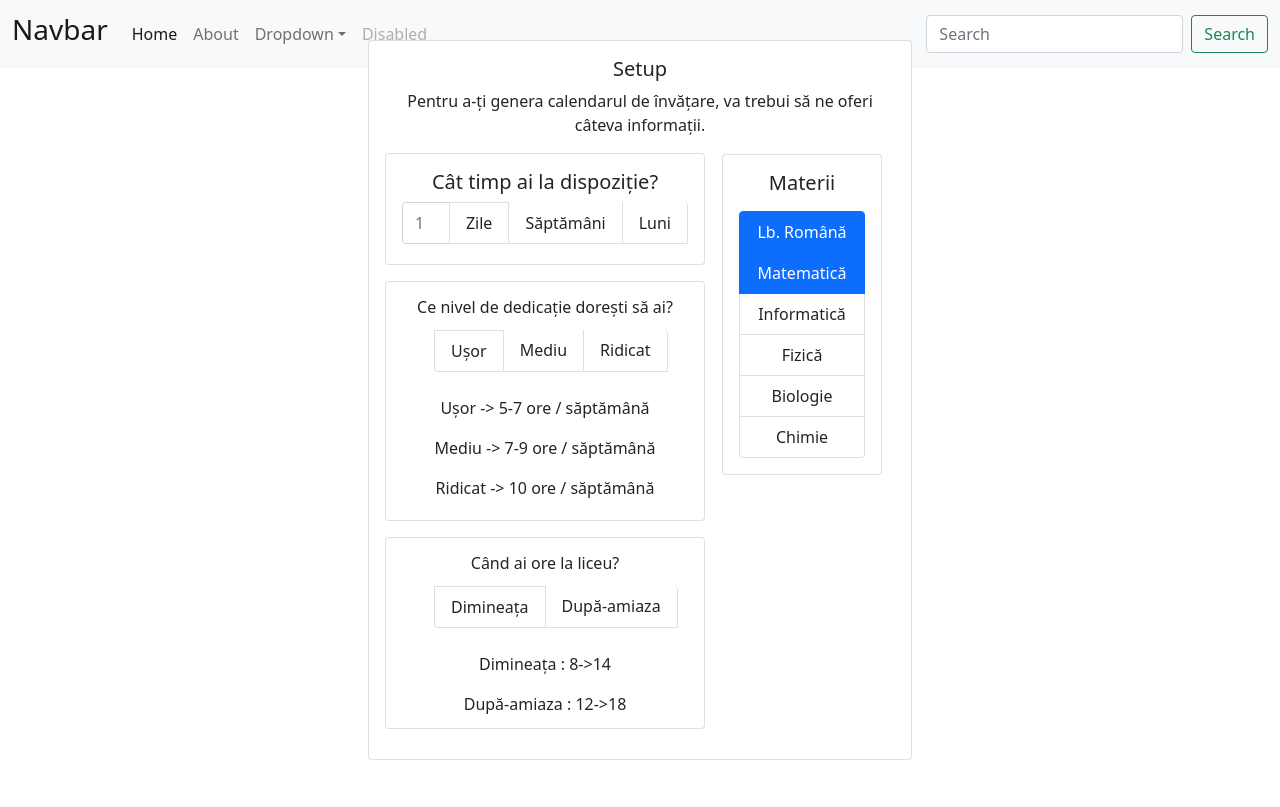
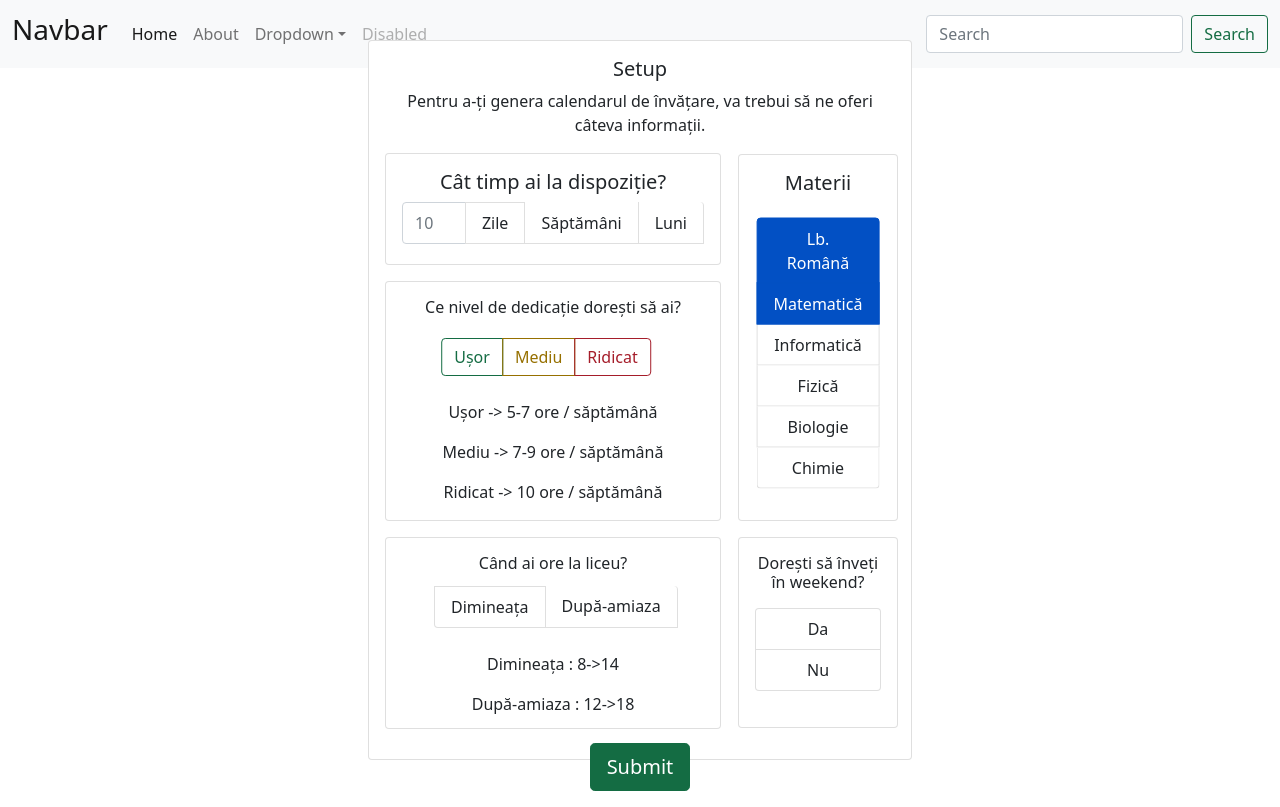
Before and after one commit to NuapteBuna/eduvision, a React (Create React App) app: page /learn-setup in a window 1280 px wide. Built offline with nearby package versions, Linux system fonts and the light colour scheme.

Commit message:
Refined Test and Learn

```diff
--- a/package.json
+++ b/package.json
@@ -13,6 +13,7 @@
     "react-dom": "^18.1.0",
     "react-router-dom": "^5.3.3",
     "react-scripts": "5.0.1",
+    "state-pool": "^0.7.1",
     "web-vitals": "^2.1.4"
   },
   "scripts": {
--- a/src/App.css
+++ b/src/App.css
@@ -1,7 +1,9 @@
 .App {
   text-align: center;
 }
-
+.bg-primary{
+  background-color: #181a1b;
+}
 .App-logo {
   height: 40vmin;
   pointer-events: none;
--- a/src/App.js
+++ b/src/App.js
@@ -3,7 +3,7 @@ import './App.css';
 import Navbar from './Navbar';
 import Home from './Home';
 import About from './About';
-import LearnSetup from './Learn1';
+import Learn from './Learn1';
 import Test from './Test';
 import { BrowserRouter as Router, Route, Switch } from "react-router-dom";
 
@@ -16,7 +16,7 @@ function App() {
             <Switch>
               <Route exact path="/" component={Home} />
               <Route exact path="/about" component={About} />
-              <Route exact path="/learn-setup" component={LearnSetup} />
+              <Route exact path="/learn-setup" component={Learn.LearnSetup} />
               <Route exact path="/test" component={Test} />
             </Switch>
           </div>
--- a/src/Home.js
+++ b/src/Home.js
@@ -8,9 +8,6 @@ const Home = () => {
         history.push('/learn-setup');
     };
 
-    const handleClick2 = () => {
-        history.push('/test');
-    }
 
     return (
         <div className="home">
@@ -19,7 +16,6 @@ const Home = () => {
             </div>
 
             <button type="button" class="btn btn-primary position-absolute start-50 translate-middle btn-lg" style={{position:"fixed", bottom:"80px"}} onClick={handleClick}>Learn</button>
-            <button type="button" class="btn btn-primary position-absolute start-50 translate-middle btn-lg" style={{bottom:"20px"}} onClick={handleClick2}>Shortcut to test</button>
         </div>
     );
 }
--- a/src/Learn1.js
+++ b/src/Learn1.js
@@ -1,6 +1,14 @@
+import { useHistory } from "react-router-dom";
+
+var currentobjects = 2, timeValue, globalTime = 0, difficultyLevel ="", learningMode="", weekend=0;
+
+function returnvalues() {
+    return [currentobjects, globalTime, learningMode, difficultyLevel, weekend];
+}
+
 const LearnSetup = () => {
 
-    var currentobjects = 2, timeValue, globalTime = 0, difficultyLevel ="", learningMode="";
+    //var currentobjects = 2, timeValue, globalTime = 0, difficultyLevel ="", learningMode="", weekend=0;
 
     const saveData = () => {
 
@@ -139,23 +147,23 @@ const LearnSetup = () => {
 
     const activateEasy = () => {
         difficultyLevel = "easy";
-        document.getElementById('easy').classList.add('success');
-        document.getElementById('medium').classList.remove('warning');
-        document.getElementById('hard').classList.remove('danger');
+        document.getElementById('easy').classList.add('active');
+        document.getElementById('medium').classList.remove('active');
+        document.getElementById('hard').classList.remove('active');
     }
 
     const activateMedium = () => {
         difficultyLevel = "medium";
-        document.getElementById('easy').classList.remove('success');
-        document.getElementById('medium').classList.add('warning');
-        document.getElementById('hard').classList.remove('danger');
+        document.getElementById('easy').classList.remove('active');
+        document.getElementById('medium').classList.add('active');
+        document.getElementById('hard').classList.remove('active');
     }
 
     const activateHard = () => {
         difficultyLevel = "hard";
-        document.getElementById('easy').classList.remove('success');
-        document.getElementById('medium').classList.remove('warning');
-        document.getElementById('hard').classList.add('danger');
+        document.getElementById('easy').classList.remove('active');
+        document.getElementById('medium').classList.remove('active');
+        document.getElementById('hard').classList.add('active');
     }
 
     const activateMorning = () => {
@@ -170,6 +178,35 @@ const LearnSetup = () => {
         document.getElementById('afternoon').classList.add('active');
     }
 
+    const activateDa = () => {
+        weekend = 1;
+        document.getElementById("da").classList.add("active");
+        document.getElementById("nu").classList.remove("active");
+    }
+
+    const activateNu = () => {
+        weekend = 0;
+        document.getElementById("da").classList.remove("active");
+        document.getElementById("nu").classList.add("active");
+    }
+
+
+    const history = useHistory();
+
+    const submit = () => {
+        ChangeTimeToDays();
+        {/*
+            globalTime = nr de zile
+            learningMode = dimi/dupa
+            difficultyLevel = easy/medium/hard
+            weekend = 1/0
+        */}
+        alert("Nr de obiecte: " + currentobjects + "\n" + "Nr de zile: " + globalTime + "\n" + "Mod de invatare: " + learningMode + "\n" + "Nivel de dificultate: " + difficultyLevel + "\n" + "Weekend: " + weekend);
+        history.push("/test");
+    }
+
+
+
     return (
         <div className="learn1">
 
@@ -177,7 +214,7 @@ const LearnSetup = () => {
                 <div className="card-body">
                     <h5 className="card-title">Setup</h5>
                     <p className="card-text">Pentru a-ți genera calendarul de învățare, va trebui să ne oferi câteva informații.</p>
-                        <div className = "card" style={{width:"20rem", height:"7rem", marginTop:"1rem"}}>
+                        <div className = "card" style={{width:"21rem", height:"7rem", marginTop:"1rem"}}>
                             <div className="card-body">
                                 <h5 className="card-title">Cât timp ai la dispoziție?</h5>
                                 <div class="input-group">
@@ -187,11 +224,11 @@ const LearnSetup = () => {
                                     <button className ="list-group-item btn btn-outline-primary" type="button" id = "months" onClick = {activateMonths}>Luni</button>
                                 </div>
                             </div>
-                            <div className="card position-absolute top-0" style={{width:"10rem", marginLeft:"21rem", marginTop:""}}>
+                            <div className="card position-absolute top-0" style={{width:"10rem", marginLeft:"22rem", marginTop:"", height:"22.93rem"}}>
                                 <div className="card-body">
                                     <h5 className="card-title">Materii</h5>
                                     <p className="card-text"></p>
-                                    <div className="list-group">
+                                    <div className="list-group position-absolute top-50 start-50 translate-middle" style={{marginTop:"1rem"}}>
                                         <button type="button" className="list-group-item list-group-item-action active" id="mat1">Lb. Română</button>
                                         <button type="button" className="list-group-item list-group-item-action active" id="mat2">Matematică</button>
                                         <button type="button" className="list-group-item list-group-item-action" id="mat3" onClick={activatemat3}>Informatică</button>
@@ -201,36 +238,53 @@ const LearnSetup = () => {
                                     </div>
                                 </div>
                             </div>
+                            <div className="card position-absolute top-0" style={{width:"10rem", marginLeft:"22rem", marginTop:"23.93rem", height:"11.93rem"}}>
+                                <div className="card-body">
+                                    <h6 className="card-title">Dorești să înveți în weekend?</h6>
+                                    <p className="card-text"></p>
+                                    <div className="list-group">
+                                        <button type="button" className="list-group-item list-group-item-action" id="da" onClick={activateDa}>Da</button>
+                                        <button type="button" className="list-group-item list-group-item-action" id="nu" onClick={activateNu}>Nu</button>
+                                    </div>
+                                </div>
+                            </div>
                         </div>
-                    <div className = "card" style={{width:"20rem", height:"15rem", marginTop:"1rem",}}>
+                    <div className = "card" style={{width:"21rem", height:"15rem", marginTop:"1rem",}}>
                         <div className="card-body">
                             <h6 className="card-title">Ce nivel de dedicație dorești să ai?</h6>
-                            <div class="input-group" style={{marginLeft:"2rem",marginTop:"0.8rem"}} >
-                                <button className ="list-group-item btn btn-success" type="button" id = "easy" onClick = {activateEasy}>Ușor</button>
-                                <button className ="list-group-item btn btn-warning" type="button" id = "medium" onClick={activateMedium}>Mediu</button>
-                                <button className ="list-group-item btn btn-danger" type="button" id = "hard" onClick={activateHard}>Ridicat</button>
+                            <div class="btn-group translate-middle-x" role="group" style={{marginLeft:"9rem",marginTop:"0.8rem"}} >
+                                <button className ="btn btn-outline-success" type="button" id = "easy" onClick = {activateEasy} >Ușor</button>
+                                <button className ="btn btn-outline-warning" type="button" id = "medium" onClick={activateMedium}>Mediu</button>
+                                <button className ="btn btn-outline-danger" type="button" id = "hard" onClick={activateHard}>Ridicat</button>
                             </div>
-                            <br/>
+                            <br/><br/>
                             <p class="easymean">Ușor -&gt; 5-7 ore / săptămână</p>
                             <p class="mediummean">Mediu -&gt; 7-9 ore / săptămână</p>
                             <p class="hardmean">Ridicat -&gt; 10 ore / săptămână</p>
                         </div>
                     </div>
-                    <div className = "card" style={{width:"20rem", height:"12rem", marginTop:"1rem",}}>
+                    <div className = "card" style={{width:"21rem", height:"12rem", marginTop:"1rem",}}>
                         <div className="card-body">
                             <h6 className="card-title">Când ai ore la liceu?</h6>
                             <div class="input-group" style={{marginLeft:"2rem",marginTop:"0.8rem"}} >
-                                <button className ="list-group-item btn btn-outline-secondary" type="button" id = "morning" onClick={activateMorning}>Dimineața</button>
-                                <button className ="list-group-item btn btn-outline-secondary" type="button" id = "afternoon" onClick={activateAfternoon}>După-amiaza</button>
+                                <button className ="list-group-item btn btn-outline-primary" type="button" id = "morning" onClick={activateMorning}>Dimineața</button>
+                                <button className ="list-group-item btn btn-outline-primary" type="button" id = "afternoon" onClick={activateAfternoon}>După-amiaza</button>
                             </div>
                             <br/>
                             <p class="easymean">Dimineața : 8-&gt;14</p>
                             <p class="mediummean">După-amiaza : 12-&gt;18</p>
                         </div>
                     </div>
+                    <div className = "button" style={{marginTop:"0.85rem"}}>
+                        <button type ="button" className ="btn btn-success btn-lg" id ="submit" onClick={submit}>Submit</button>
+                    </div>
                 </div>
             </div>
         </div>
     );
 }
-export default LearnSetup;
+
+export default {
+    LearnSetup,
+    returnvalues
+};
--- a/src/Test.js
+++ b/src/Test.js
@@ -2,6 +2,8 @@ import { toHaveDisplayValue } from "@testing-library/jest-dom/dist/matchers";
 import { render } from "@testing-library/react";
 
 import {useState} from 'react';
+
+import Learn from './Learn1';
 
 const Test = () => {
 
@@ -90,6 +92,8 @@ const Test = () => {
             return length + " intrebari";
     }
 
+    //Starts from 0 : currentobjects, globalTime, learningMode, difficultyLevel, weekend
+    var content = Learn.returnvalues();
 
     //Renders the final page
         return (
@@ -106,6 +110,7 @@ const Test = () => {
                                             {returnWord(intrebari.filter(x => x.materie == intrebari[counter].materie).length)}
                                         </h6>
                                         {renderQuestion(counter)}
+                                        {console.log(content[1])}
                                         <button type="button" className="btn btn-success" onClick={submit}>{currWord}</button>
                                     </div>
                                 </div>
--- a/src/custom.scss
+++ b/src/custom.scss
@@ -1,4 +1,8 @@
-
+$primary : #0250c4;
+$secondary : #585f63;
+$success : #146c43;
+$danger : #a51d2a;
+$warning : #967000;
 
 //Import boostart styles
 @import '~bootstrap/scss/bootstrap.scss';
--- a/src/index.css
+++ b/src/index.css
@@ -7,6 +7,7 @@ body {
   -moz-osx-font-smoothing: grayscale;
 }
 
+
 code {
   font-family: source-code-pro, Menlo, Monaco, Consolas, 'Courier New',
     monospace;
```
Also changed, not shown: 1 other file (tests, documents, lock files or other folders).
